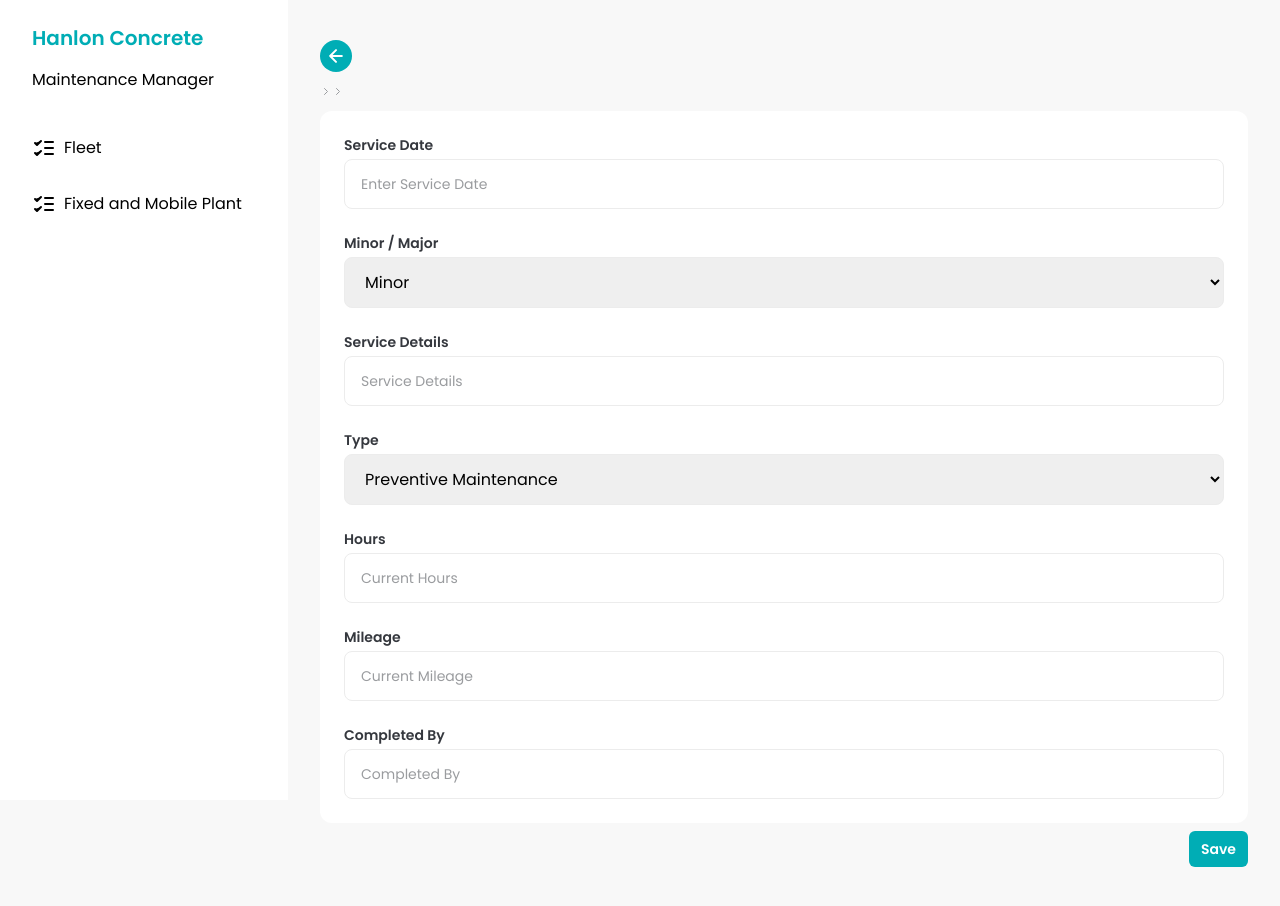
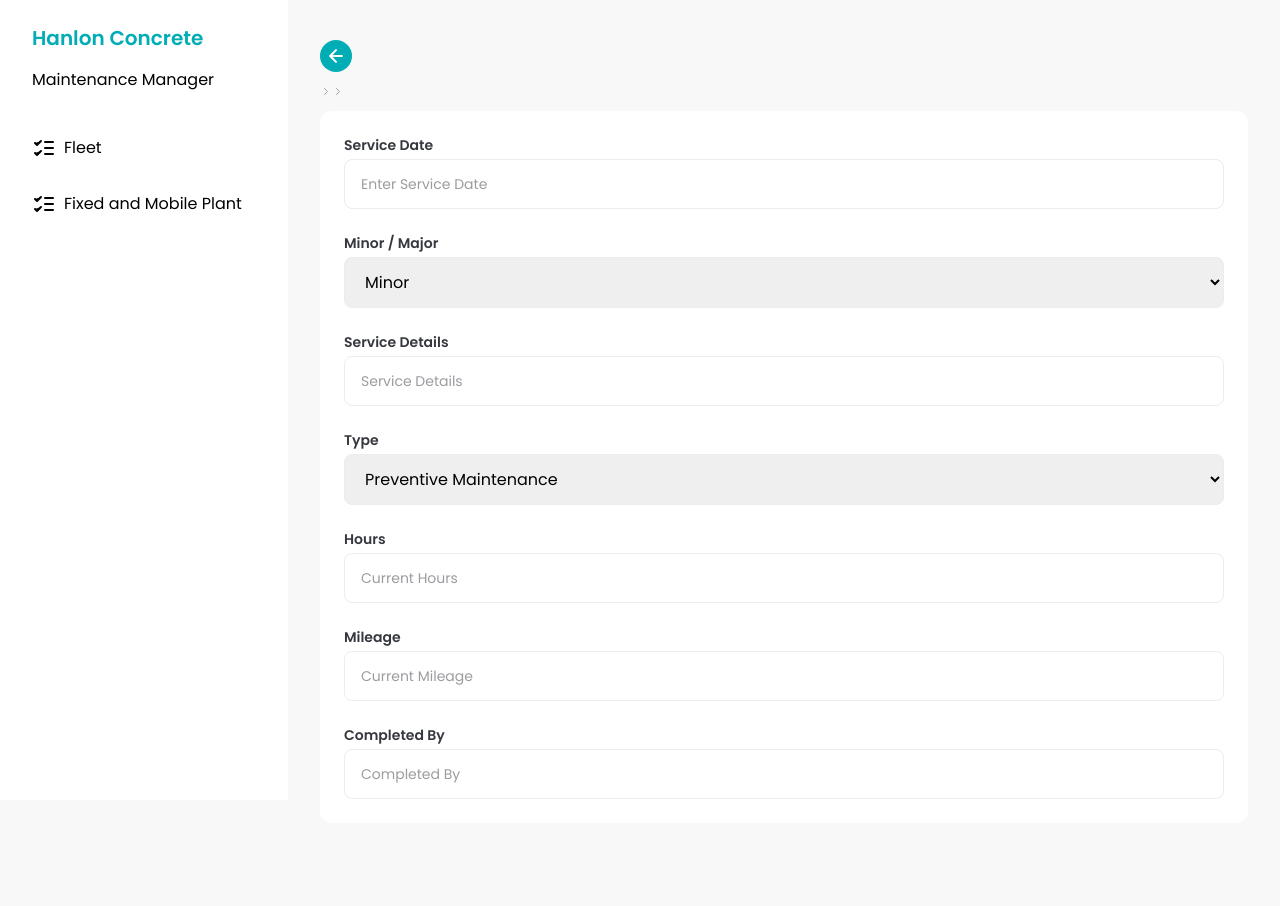
Before and after one commit to marco-gabarron/maintenance-manager, a React (Vite) app: page /maintenance/history/1 in a window 1280 px wide. After the commit the page ends 863 px from the top, so only its background shows below. Built offline with nearby package versions, Linux system fonts and the light colour scheme; no server answers.

Commit message:
feat: Prepare for deployment

```diff
--- a/src/components/ServiceHistoryItem.jsx
+++ b/src/components/ServiceHistoryItem.jsx
@@ -7,8 +7,8 @@ import { DetailsIcon } from '../assets/icons'
 // import Button from './Button'
 
 const ServiceHistoryItem = ({ history }) => {
-  const date = new Date(history.date)
-  history.date = date.toLocaleDateString('en-GB')
+  // const date = new Date(history.date)
+  // history.date = date.toLocaleDateString('en-GB')
 
   return (
     <div
--- a/src/pages/HistoryDetailsPage.jsx
+++ b/src/pages/HistoryDetailsPage.jsx
@@ -3,7 +3,7 @@ import { Link, useNavigate, useParams } from 'react-router-dom'
 import { toast } from 'sonner'
 
 import { ArrowLeftIcon, ChevronRightIcon } from '../assets/icons'
-import Button from '../components/Button'
+// import Button from '../components/Button'
 import Input from '../components/Input'
 import ServiceSelect from '../components/ServiceSelect'
 import Sidebar from '../components/Sidebar'
@@ -187,7 +187,7 @@ const HistoryDetailsPage = () => {
             />
           </div>
 
-          <div className="mt-2 flex w-full justify-end">
+          {/* <div className="mt-2 flex w-full justify-end">
             <Button
               size="large"
               color="primary"
@@ -197,7 +197,7 @@ const HistoryDetailsPage = () => {
             >
               Save
             </Button>
-          </div>
+          </div> */}
         </form>
       </div>
     </div>
--- a/src/pages/MachineDetailsPage.jsx
+++ b/src/pages/MachineDetailsPage.jsx
@@ -255,7 +255,7 @@ const MachineDetailsPage = () => {
             </div>
           </div>
 
-          <div className="flex w-full justify-end gap-3">
+          {/* <div className="flex w-full justify-end gap-3">
             <Button
               size="large"
               color="primary"
@@ -265,7 +265,7 @@ const MachineDetailsPage = () => {
             >
               Save
             </Button>
-          </div>
+          </div> */}
         </form>
       </div>
     </div>
--- a/vite.config.js
+++ b/vite.config.js
@@ -1,5 +1,5 @@
+import react from '@vitejs/plugin-react'
 import { defineConfig } from 'vite'
-import react from '@vitejs/plugin-react'
 import svgr from 'vite-plugin-svgr'
 
 // https://vitejs.dev/config/
```
Also changed, not shown: 1 other file (tests, documents, lock files or other folders).
